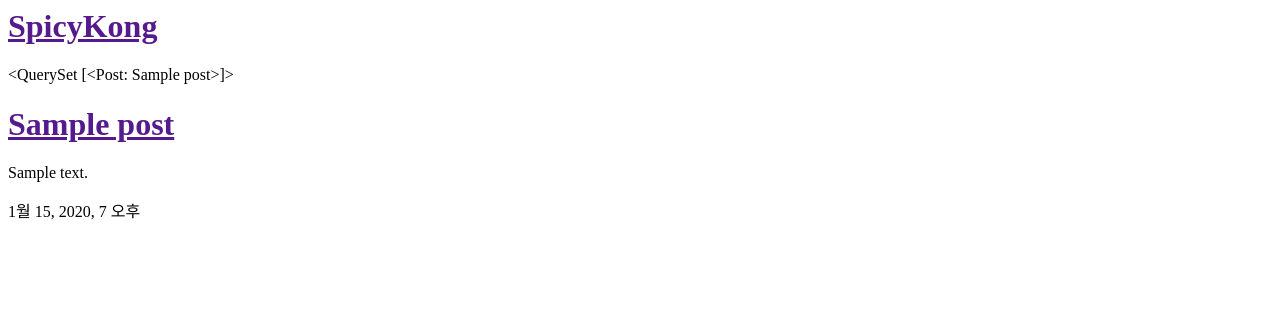
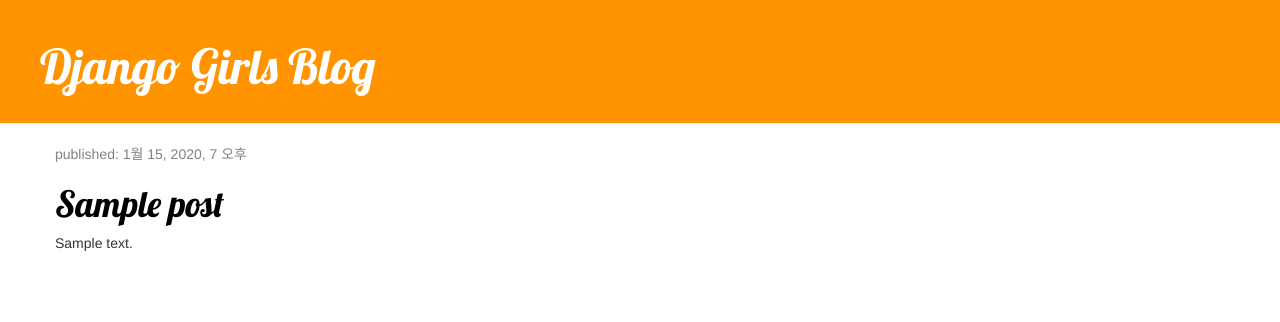
Before and after one commit to SpicyKong/my-first-blog, a Django app: page / in a window 1280 px wide. Shown: the top 322 px of the page. Run offline with Django 3.2, Linux system fonts and the light colour scheme; tables that the repository leaves empty hold one stand-in row (values such as "Sample post"); some libraries are stand-ins or nearby versions.

Commit message:
view, template for detailed blog post and CSS.

```diff
--- /dev/null
+++ b/blog/static/css/blog.css
@@ -0,0 +1,46 @@
+.page-header {
+    background-color: #ff9400;
+    margin-top: 0;
+    padding: 20px 20px 20px 40px;
+}
+
+.page-header h1, .page-header h1 a, .page-header h1 a:visited, .page-header h1 a:active {
+    color: #ffffff;
+    font-size: 36pt;
+    text-decoration: none;
+}
+
+.content {
+    margin-left: 40px;
+}
+
+h1, h2, h3, h4 {
+    font-family: 'Lobster', cursive;
+}
+
+.date {
+    color: #828282;
+}
+
+.save {
+    float: right;
+}
+
+.post-form textarea, .post-form input {
+    width: 100%;
+}
+
+.top-menu, .top-menu:hover, .top-menu:visited {
+    color: #ffffff;
+    float: right;
+    font-size: 26pt;
+    margin-right: 20px;
+}
+
+.post {
+    margin-bottom: 70px;
+}
+
+.post h1 a, .post h1 a:visited {
+    color: #000000;
+}
--- /dev/null
+++ b/blog/templates/blog/base.html
@@ -0,0 +1,23 @@
+{% load static %}
+<html>
+    <head>
+        <title>Django Girls blog</title>
+        <link rel="stylesheet" href="//maxcdn.bootstrapcdn.com/bootstrap/3.2.0/css/bootstrap.min.css">
+        <link rel="stylesheet" href="//maxcdn.bootstrapcdn.com/bootstrap/3.2.0/css/bootstrap-theme.min.css">
+        <link href='//fonts.googleapis.com/css?family=Lobster&subset=latin,latin-ext' rel='stylesheet' type='text/css'>
+        <link rel="stylesheet" href="{% static 'css/blog.css' %}">
+    </head>
+    <body>
+        <div class="page-header">
+            <h1><a href="/">Django Girls Blog</a></h1>
+        </div>
+        <div class="content container">
+            <div class="row">
+                <div class="col-md-8">
+                {% block content %}
+                {% endblock %}
+                </div>
+            </div>
+        </div>
+    </body>
+</html>
--- a/blog/templates/blog/post_list.html
+++ b/blog/templates/blog/post_list.html
@@ -1,35 +1,13 @@
-<html>
-    <head>
-        <title>장고 다시공부하기!!</title>
-    </head>
-    <body>
-        <div>
-            <h1><a href="">SpicyKong</a></h1>
+{% extends 'blog/base.html' %}
+
+{% block content %}
+    {% for post in posts %}
+        <div class="post">
+            <div class="date">
+                <p>published: {{ post.published_date }}</p>
+            </div>
+            <h1><a href="{% url 'post_detail' pk=post.pk %}">{{ post.title }}</a></h1>
+            <p>{{ post.text|linebreaksbr }}</p>
         </div>
-        <div>
-            {{ posts }}
-        </div>
-        <div>
-            {% for post in posts %}
-                <div>
-                    <h1><a href = "">{{ post.title }}</a></h1>
-                    <p>{{ post.text|linebreaksbr }}</p>
-                    <p>{{ post.published_date }}</p>
-                </div>
-            {% endfor %}
-        </div>
-        <!--
-        <div>
-            <p>published: 15.01.2020</p>
-            <h2><a href="">My first post</a></h2>
-            <p>Aenean eu leo quam. Pellentesque ornare sem lacinia quam venenatis vestibulum. Donec id elit non mi porta gravida at eget metus. Fusce dapibus, tellus ac cursus commodo, tortor mauris condimentum nibh, ut fermentum massa justo sit amet risus.</p>
-
-        <p><h1>Todo list</h1></p>
-        <ul><li>study django</li>
-            <li>study python</li>
-            <li>study algorithm</li>
-            <li>study C</li>
-        -->
-        </ul>
-    </body>
-</html>
+    {% endfor %}
+{% endblock %}
--- a/blog/urls.py
+++ b/blog/urls.py
@@ -3,4 +3,5 @@ from . import views
 
 urlpatterns = [
     path('', views.post_list, name='post_list'),
+    path('post/<int:pk>/', views.post_detail, name='post_detail'),
 ]
--- a/blog/views.py
+++ b/blog/views.py
@@ -1,7 +1,12 @@
 from django.shortcuts import render
 from django.utils import timezone
 from .models import Post
+from django.shortcuts import render, get_object_or_404
 # Create your views here.
 def post_list(request):
     posts = Post.objects.filter(published_date__lte=timezone.now()).order_by('published_date')
     return render(request, 'blog/post_list.html', {'posts':posts})
+
+def post_detail(request, pk):
+    post = get_object_or_404(Post, pk=pk)
+    return render(request, 'blog/post_detail.html', {'post': post})
```
Also changed, not shown: blog/templates/blog/post_detail.html (added, +13 -0 lines).
